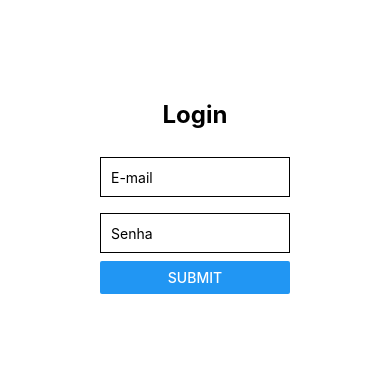
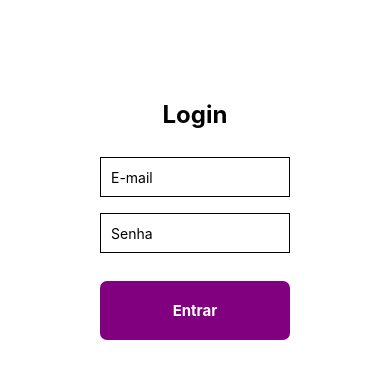
Before and after one commit to angoti/denuncia-assedio, a React Native app in the folder Front_ADM/: screen / in a window 390 px wide. Shown: the top 378 px of the page. Built offline with nearby package versions, Linux system fonts and the light colour scheme.

Commit message:
little ajust

```diff
--- /dev/null
+++ b/Front_ADM/src/components/Button.js
@@ -0,0 +1,25 @@
+import { Text, StyleSheet, TouchableOpacity } from 'react-native';
+
+export function Button(props) {
+    const { title, onPress } = props;
+    return (
+        <TouchableOpacity style={styles.button} onPress={props.onPress}>
+            <Text style={styles.buttonText}>{title}</Text>
+        </TouchableOpacity>
+    )
+}
+
+const styles = StyleSheet.create({
+    button: {
+        backgroundColor: "purple",
+        padding: 20,
+        alignItems: 'center',
+        borderRadius: 7,
+        marginTop: 20
+    },
+    buttonText: {
+        color: '#fff',
+        fontSize: 15,
+        fontWeight: 'bold',
+    }
+})
--- a/Front_ADM/src/pages/Login.js
+++ b/Front_ADM/src/pages/Login.js
@@ -1,7 +1,13 @@
-import { View, StyleSheet, Text, TextInput, Button } from 'react-native'
+import { View, StyleSheet, Text, TextInput } from 'react-native'
+import { Button } from '../components/Button'
 import React, { useState } from 'react';
 
 export function Login() {
+
+    const handleSubmit = () => {
+
+  };
+
 
     const [user, setUser] = useState('');
     const [password, setPassword] = useState('');
@@ -27,7 +33,7 @@ export function Login() {
             />
             {errors.password && <Text style={styles.error}>{errors.password}</Text>}
 
-            <Button title="Submit"/>
+            <Button title="Entrar" onPress={handleSubmit} />
 
         </View>
     );
```
